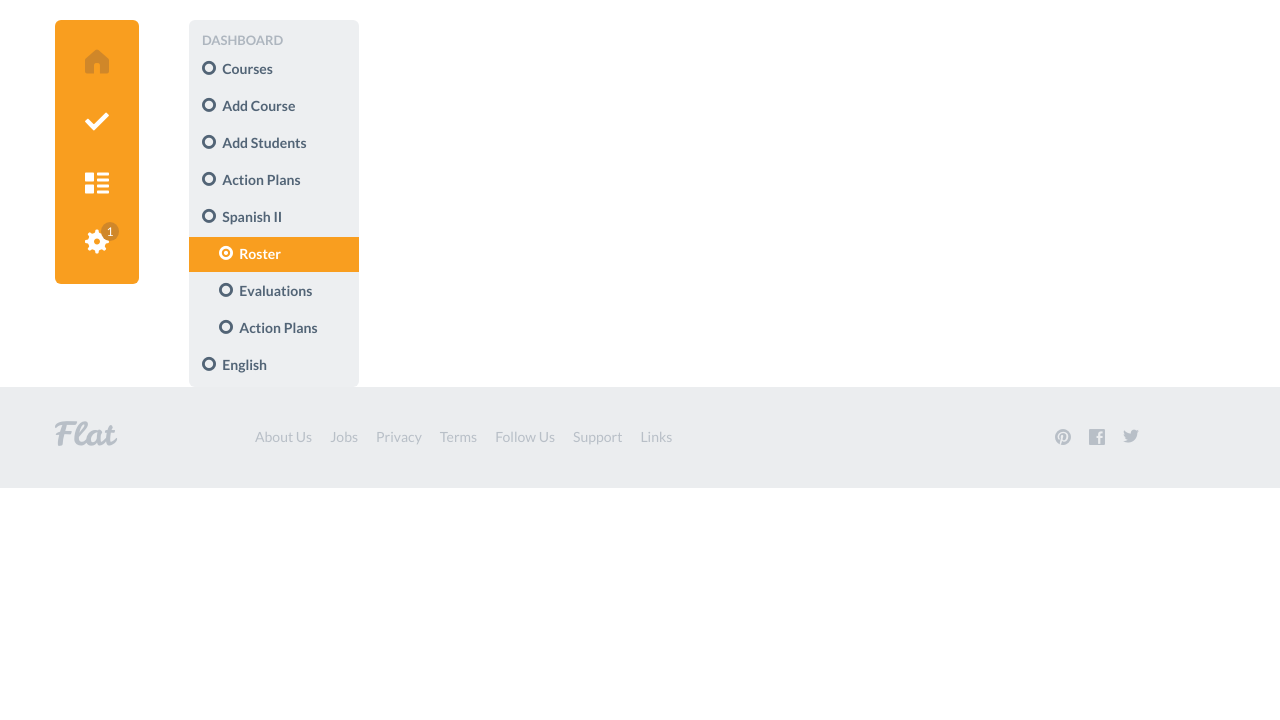
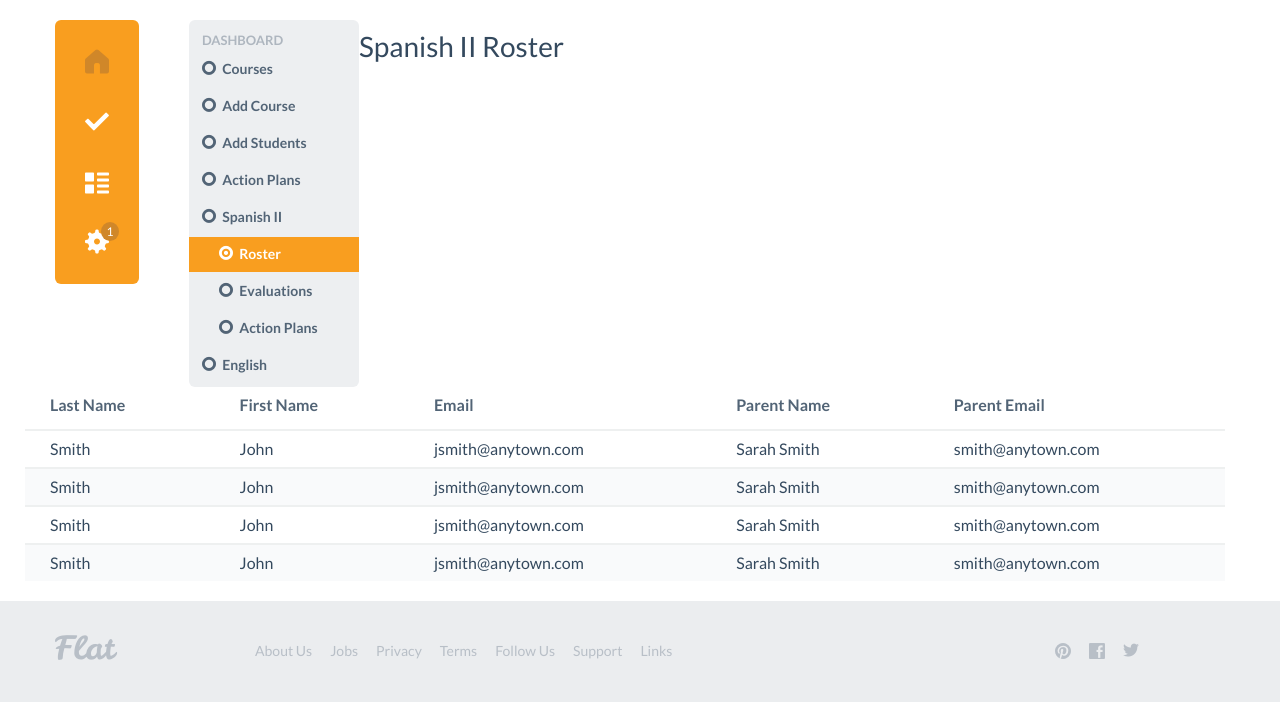
Before and after one commit to JackMcGrath/Zerebral-Rewards, a Django app: template zerebralweb/templates/teachers/courses/course_roster.html in a window 1280 px wide. Shown: the part 80-800 px from the top of the page. Run offline with Django 3.2, Linux system fonts and the light colour scheme; the template is opened without the code that fills it, so the values that code supplies are empty; some libraries are stand-ins or nearby versions.

Commit message:
roster table

```diff
--- a/zerebralweb/templates/teachers/courses/course_roster.html
+++ b/zerebralweb/templates/teachers/courses/course_roster.html
@@ -61,5 +61,49 @@
                 </li>
             </ul>
         </div>
+        <div id='roster'>
+            <h5>Spanish II Roster</h5>
+            <table class='table table-striped table-hover'>
+                <thead>
+                    <tr>
+                        <th>Last Name</th>
+                        <th>First Name</th>
+                        <th>Email</th>
+                        <th>Parent Name</th>
+                        <th>Parent Email</th>
+                    </tr>
+                </thead>
+                <tbody>
+                    <tr>
+                        <td>Smith</td>
+                        <td>John</td>
+                        <td>jsmith@anytown.com</td>
+                        <td>Sarah Smith</td>
+                        <td>smith@anytown.com</td>
+                    </tr>
+                    <tr>
+                        <td>Smith</td>
+                        <td>John</td>
+                        <td>jsmith@anytown.com</td>
+                        <td>Sarah Smith</td>
+                        <td>smith@anytown.com</td>
+                    </tr>
+                    <tr>
+                        <td>Smith</td>
+                        <td>John</td>
+                        <td>jsmith@anytown.com</td>
+                        <td>Sarah Smith</td>
+                        <td>smith@anytown.com</td>
+                    </tr>
+                    <tr>
+                        <td>Smith</td>
+                        <td>John</td>
+                        <td>jsmith@anytown.com</td>
+                        <td>Sarah Smith</td>
+                        <td>smith@anytown.com</td>
+                    </tr>
+                </tbody>
+            </table>
+        </div>
      </div>
 {% endblock %}
```
